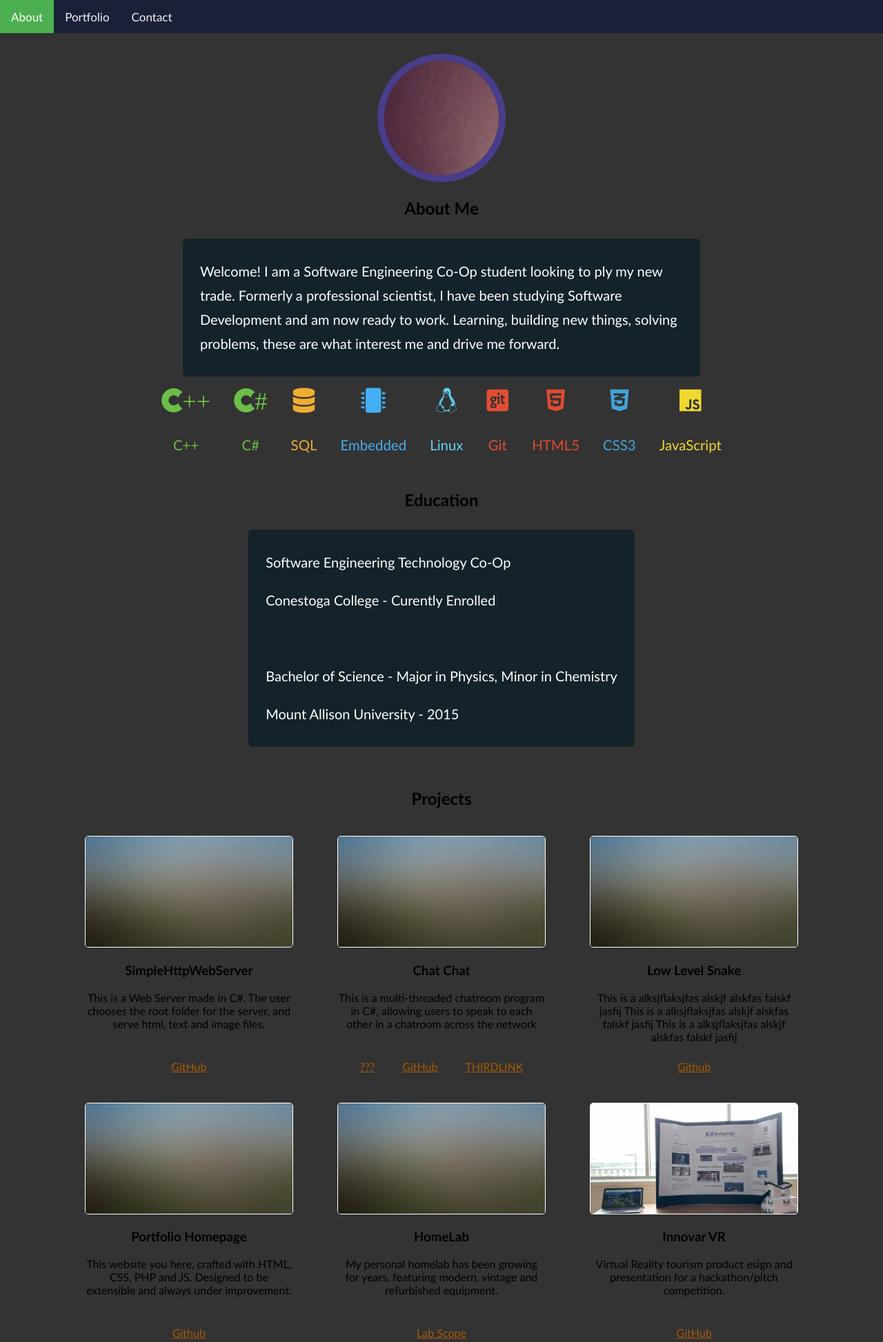
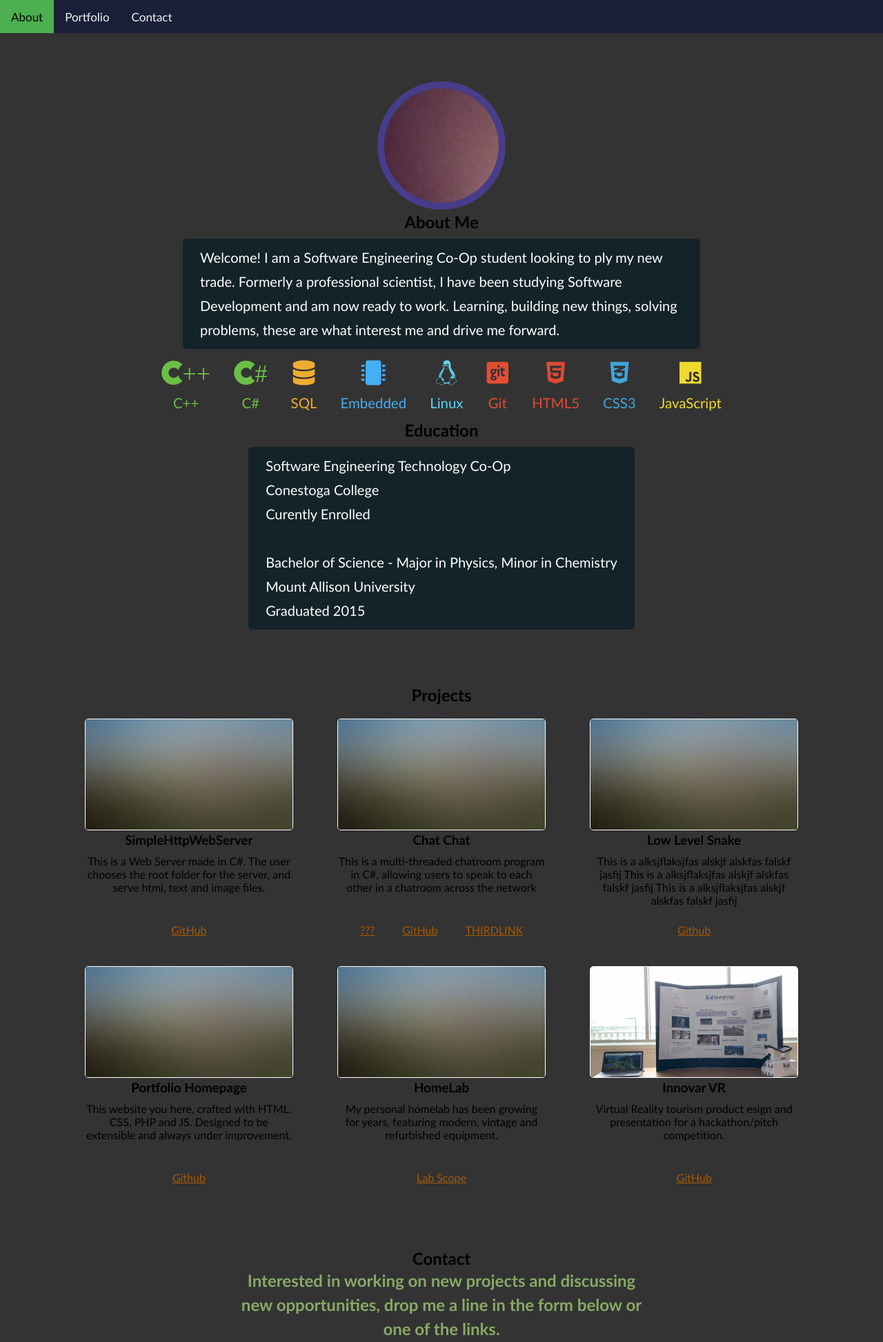
Before and after one commit to joel-smith/homepage, a PHP site: page /home.php in a window 1280 px wide. Shown: the top 1946 px of the page at 69% size. Run offline with PHP 8.4, Linux system fonts and the light colour scheme; data that the repository does not hold is empty; some libraries are stand-ins or nearby versions.

Commit message:
further styling

```diff
--- a/assets/css/main.css
+++ b/assets/css/main.css
@@ -1,12 +1,23 @@
 :root {
-    font-size: 62.5%;/* 62.5% of 16px is 10px, which makes 1rem = 10px */
+    font-size: 62.5%;
+    /* 62.5% of 16px is 10px, 1rem = 10px */
+
+
+    /*color scheme*/
     --bg-primary: #333;
     --bg-secondary: #192038;
     --col-active: #4CAF50;
+    --col-link: #A65903;
+    --col-border: #483d8b;
+    --col-bubble: #132329;
+    --col-inputs: #CCC;
 
+    /*generics*/
+    --white: #ffffff;
+    --black: #000000;
 }
 
-* {css
+* {
     margin: 0;
     padding: 0;
 }
@@ -54,7 +65,7 @@ html, body {
 
 .topnav a.active {
     background-color: var(--col-active);
-    color: white;
+    color: var(--col-white);
 }
 
 .topnav .icon {
@@ -95,7 +106,7 @@ html, body {
 
 .headshot {
     width: 13%;
-    border-color: darkslateblue;
+    border-color: var(--col-border);
     border-width: 1rem;
     border-style: solid;
     border-radius: 50%;
@@ -112,22 +123,8 @@ html, body {
     margin-top: 3em;
 }
 
-/* .intro {
-    height: auto;
-    min-height: 50rem;
-    width: auto;
-    background-position: center;
-    display: flex;
-    flex-direction: column;
-    align-items: center;
-    justify-content: center;
-    background: rgba(0, 0, 0, 0.7);
-    position: relative;
-    margin-top: 3em;
-} */
-
 .about_text {
-    background-color: #132329;
+    background-color: var(--col-bubble);
     color: white;
     display: inline-block;
     font-size: 2rem;
@@ -167,7 +164,7 @@ html, body {
 
 #about_section, #portfolio_section, #contact_section {
     /* Creating space above the target of a jump link. */
-    padding-top: 3rem;
+    padding-top: 7rem;
     margin-left: auto;
     margin-right: auto;
 }
@@ -222,7 +219,7 @@ html, body {
 }
 
 .project_links a {
-    color: #A65903;
+    color: var(--col-link);
     margin: 0 2rem;
     text-decoration: underline;
 }
@@ -295,7 +292,7 @@ html, body {
 .formContainer {
     border: 1px solid red;
     border-radius: 5px;
-    background-color: #f2f2f2;
+    background-color: var(--col-bubble);
     padding: 20px;
     width: 84%;
     margin-left: auto;
@@ -319,6 +316,7 @@ input[type=text], input[type=email], select, textarea {
     border-radius: 0.2em;
     box-sizing: border-box;
     resize: vertical;
+    background-color: #CCCCCC;
 }
 
 /*label styling for form*/
@@ -326,10 +324,11 @@ input[type=text], input[type=email], select, textarea {
 label {
     padding: 0.6em 0.6em 0.6em 0;
     display: inline-block;
+    color: white;
 }
 
 input[type=submit] {
-    background-color: #4CAF50;
+    background-color: var(--col-active);
     color: white;
     padding: 0.8em 1.2em;
     border: none;
--- a/home.php
+++ b/home.php
@@ -196,13 +196,15 @@
                     <h2>Education</h2>
                     <div class="about_text">
 
-                        <p>Software Engineering Technology Co-Op</p>
+                        <div class="edu_degree"><p>Software Engineering Technology Co-Op</p></div>
 
-                        <p>Conestoga College - Curently Enrolled</p>
+                        <div class="edu_school"><p>Conestoga College</p></div>
+                         <div class="edu_status">Curently Enrolled</p></div>
                         </br>
-                        <p>Bachelor of Science - Major in Physics, Minor in Chemistry</p>
+                       <div class="edu_degree"><p>Bachelor of Science - Major in Physics, Minor in Chemistry</p></div>
 
-                        <p>Mount Allison University - 2015</p>
+                       <div class="edu_school"><p>Mount Allison University</p></div>
+                        <div class="edu_status"> Graduated 2015</p></div>
 
                     </div>
 
@@ -390,12 +392,6 @@
             <!-- validation and serverside treatment of form data -->
             <?php
 
-                if ($_SERVER["REQUEST_METHOD"] == "POST") {
-                    $name = treat_input($_POST['name']);
-                    $visitor_email = treat_input($_POST['email']);
-                    $message = treat_input($_POST['message']);
-                }
-
                 //this function removes whitespace, treats html special chars and removes any slashes
                 function treat_input($data) {
                     $data = trim($data);
@@ -404,23 +400,22 @@
                     return $data;
                 }
 
-                ?>
+                //did we get here from POST-ing??
+                if ($_SERVER["REQUEST_METHOD"] == "POST") {
 
-            <!--need security on this here for sure
-            https://www.w3schools.com/php/php_form_validation.asp for removal of http special chars
-            -->
+                    //apply treatment for security
+                    $name = treat_input($_POST['name']);
+                    $visitor_email = treat_input($_POST['email']);
+                    $message = treat_input($_POST['message']);
+                }
 
-            <?php
+
 	        $email_from = 'contact@joelcs.net'; //has to be from my domain
 
 	        $email_subject = "New Form submission";
 
 	        $email_body = "You have received a new message from the user $name.\n".
-                            "Here is the message:\n $message"
-            ?>
-
-
-            <?php
+                            "Here is the message:\n $message";
 
             $to = "contact@joelcs.net";
 
```
